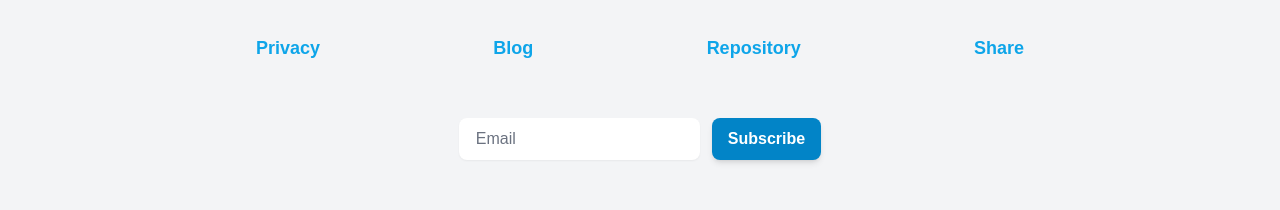
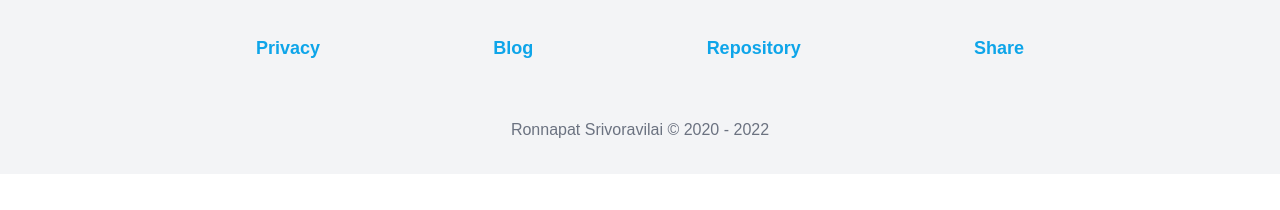
Before and after one commit to ronnapatp/ronnapat.com, a Next.js app: page /en-us in a window 1280 px wide. Shown: the part 1334-1544 px from the top of the page. After the commit the page ends 1508 px from the top, so only its background shows below. Built offline with nearby package versions, Linux system fonts and the light colour scheme; no server answers.

Commit message:
Delete sub to news letter in footer

```diff
--- a/components/footer.js
+++ b/components/footer.js
@@ -53,16 +53,6 @@ export default function footer(){
                     </button>
                 </li>
             </ul>
-            <div className="text-center pt-10 sm:pt-12 font-light flex items-center justify-center">
-                <form className="flex flex-col md:flex-row w-3/4 md:w-full max-w-sm md:space-x-3 space-y-3 md:space-y-0 justify-center">
-                    <div className="relative">
-                        <input type="text" className="rounded-lg border-transparent flex-1 appearance-none border border-sky-300 w-full py-2 px-4 bg-white text-gray-700 shadow-sm text-base focus:outline-none focus:ring-2 focus:ring-sky-500 focus:border-transparent" placeholder="Email"/>
-                        </div>
-                        <button className="flex-shrink-0 px-4 py-2 text-base font-semibold text-white bg-sky-600 rounded-lg shadow-md hover:bg-sky-500 focus:outline-none focus:ring-2 focus:ring-sky-500 focus:ring-offset-2 focus:ring-offset-sky-200" type="submit">
-                            Subscribe
-                        </button>
-                    </form>
-                </div>
                 <div className="text-center text-gray-500 pt-10 sm:pt-12 font-light flex items-center justify-center">
                     Ronnapat Srivoravilai © 2020 - {new Date().getFullYear()}
                 </div>
```
